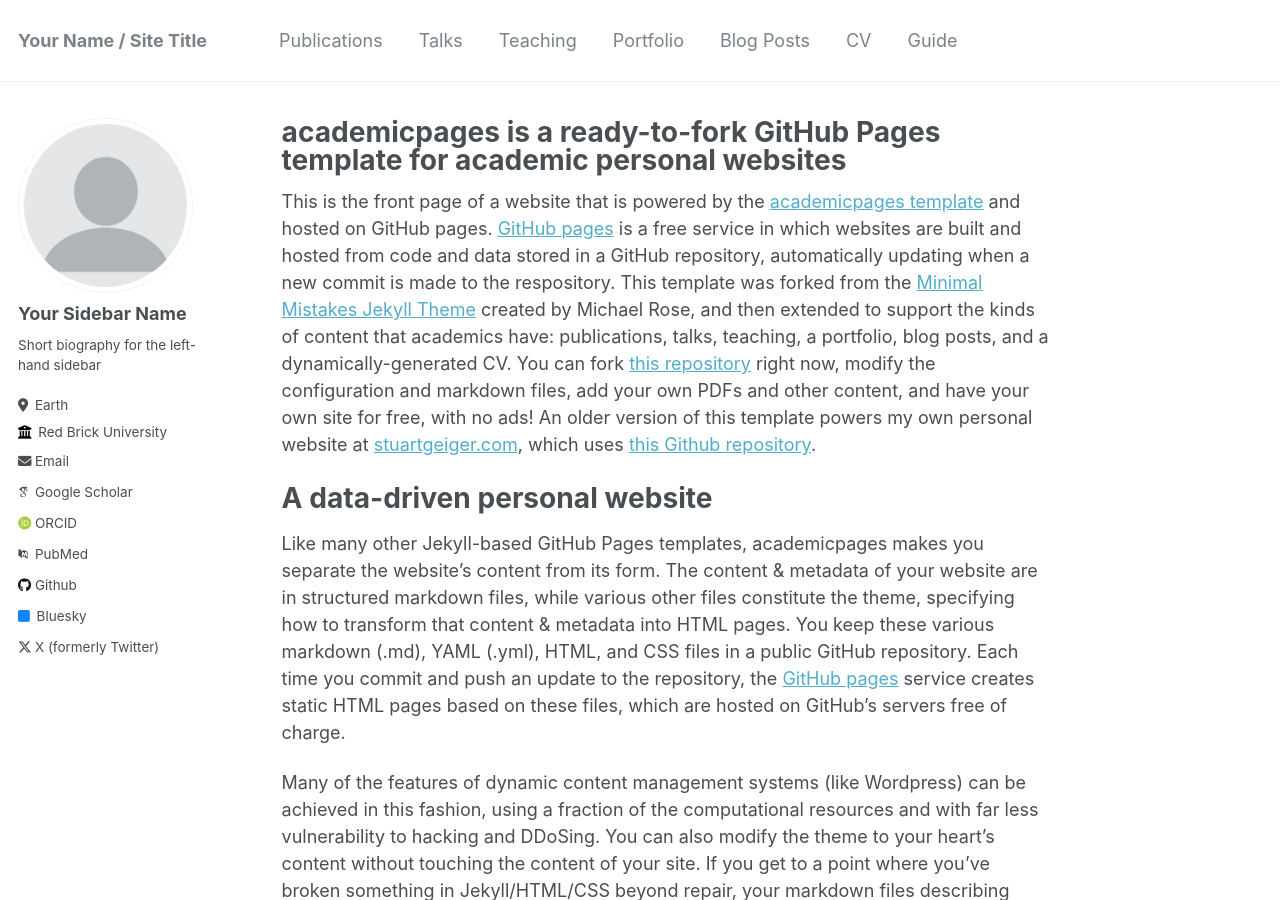
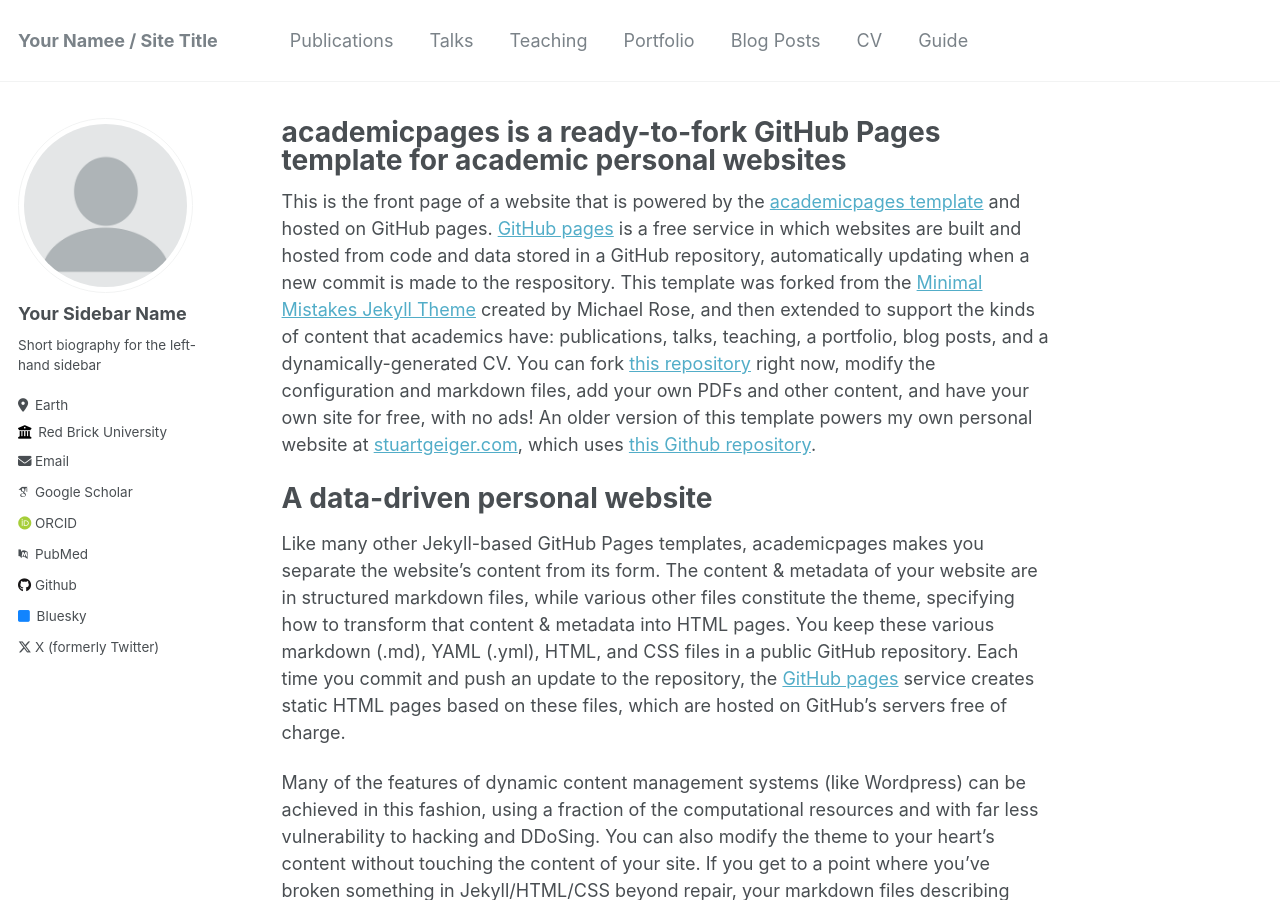
Before and after one commit to sami-abai/sami-abai.github.io, a Jekyll site: the page built from _pages/about.md, in a window 1280 px wide and 900 px high. Built offline with Jekyll 4.4.1, drawn with Linux system fonts in a browser that asks for light colours; some web fonts are replaced; some of the changed text lies outside the part shown.

Commit message:
Update _config.yml
test

```diff
--- a/_config.yml
+++ b/_config.yml
@@ -8,9 +8,9 @@
 
 # Basic Site Settings
 locale                   : "en-US"
-title                    : "Your Name / Site Title"
+title                    : "Your Namee / Site Title"
 title_separator          : "-"
-name                     : &name "Your Namee"
+name                     : &name "Your Name"
 description              : &description "personal description"
 url                      : https://academicpages.github.io # the base hostname & protocol for your site e.g. "https://mmistakes.github.io"
 baseurl                  : "" # the subpath of your site, e.g. "/blog"
```
